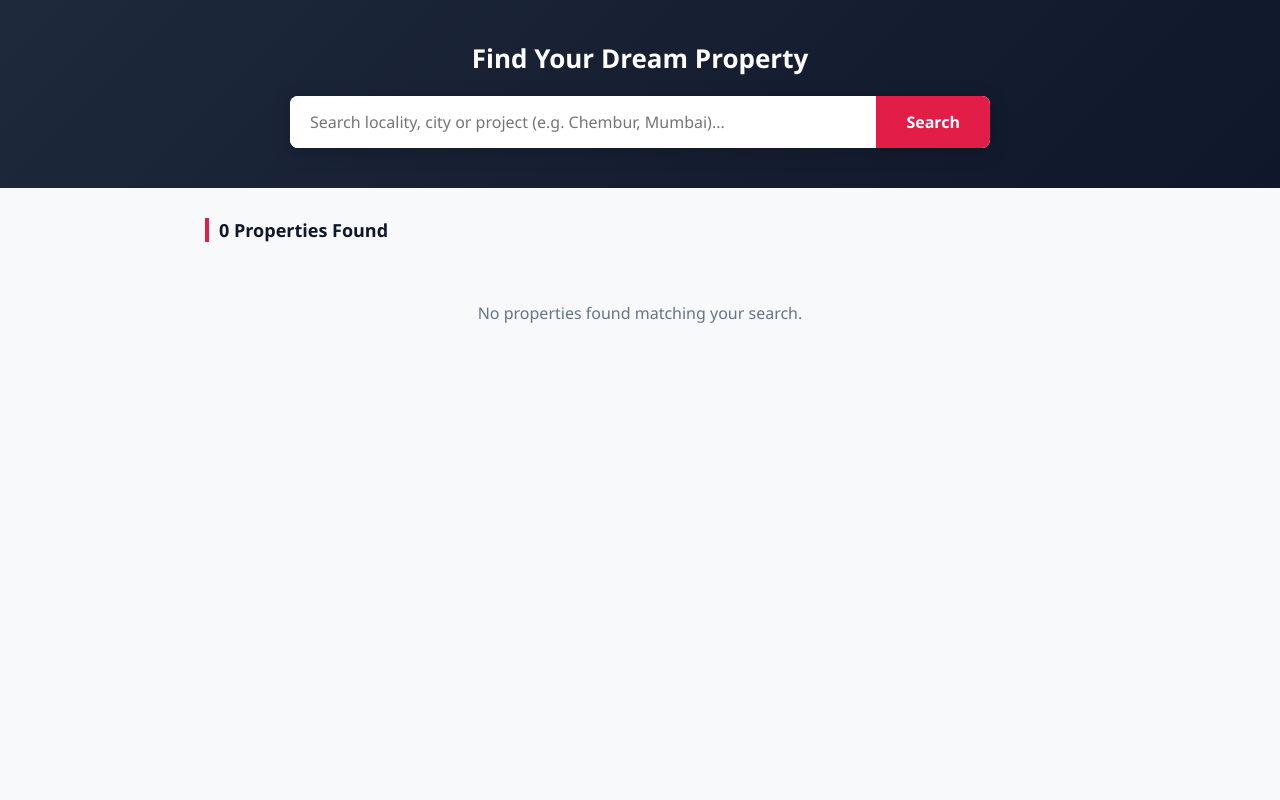
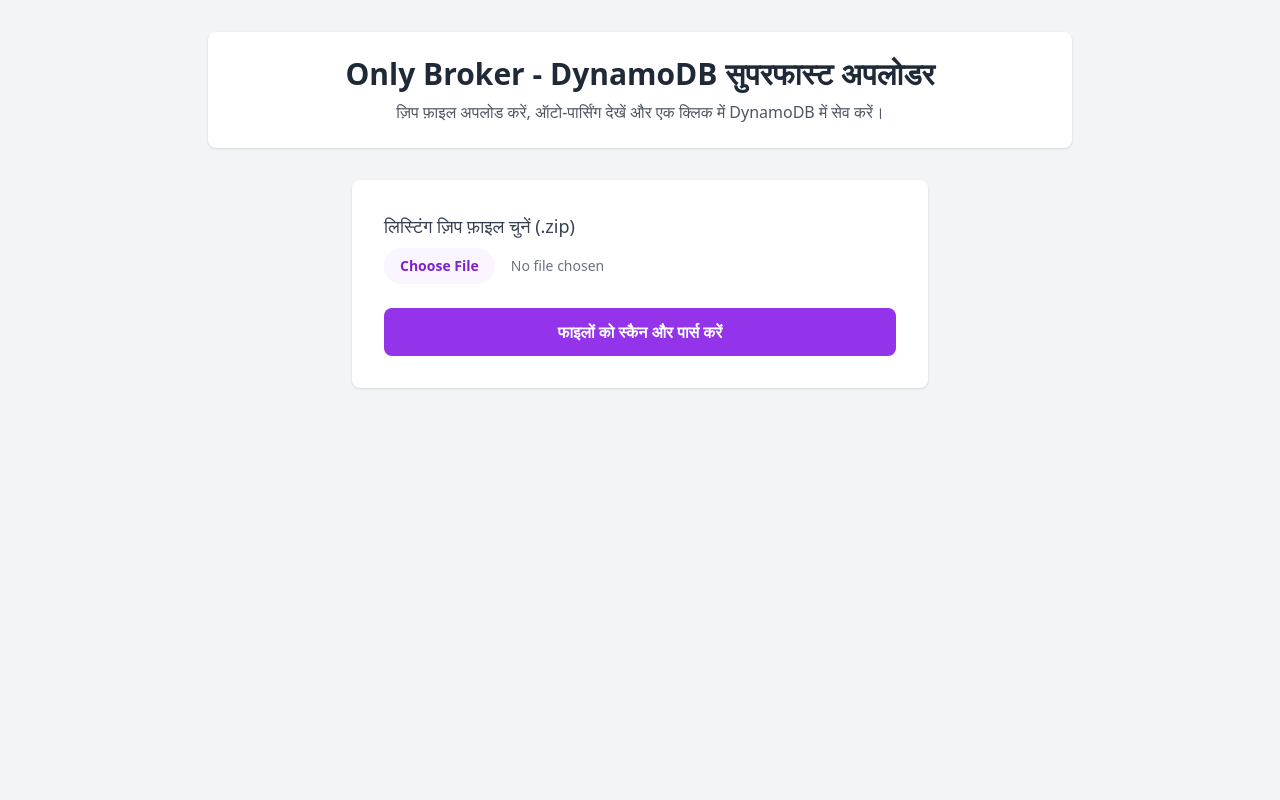
Before and after one commit to pawandevprasad03112010-crypto/S, a Flask app: page / in a window 1280 px wide. Run offline with Flask 3, Linux system fonts and the light colour scheme; data that the repository does not hold is empty; some libraries are stand-ins or nearby versions.

Commit message:
Update index.html

```diff
--- a/templates/index.html
+++ b/templates/index.html
@@ -1,195 +1,132 @@
 <!DOCTYPE html>
-<html lang="en">
+<html lang="hi">
 <head>
     <meta charset="UTF-8">
     <meta name="viewport" content="width=device-width, initial-scale=1.0">
-    <title>Property Search - Real Estate</title>
-    <style>
-        * { box-sizing: border-box; margin: 0; padding: 0; font-family: 'Segoe UI', Tahoma, Geneva, Verdana, sans-serif; }
-        body { background: #f8f9fa; color: #333; padding-bottom: 40px; }
+    <title>Only Broker - DynamoDB Fast Bulk Uploader</title>
+    <script src="https://cdn.tailwindcss.com"></script>
+</head>
+<body class="bg-gray-100 min-h-screen font-sans">
+    <div class="container mx-auto px-4 py-8 max-w-4xl">
+        <header class="bg-white shadow rounded-lg p-6 mb-8 text-center">
+            <h1 class="text-3xl font-bold text-gray-800">Only Broker - DynamoDB सुपरफास्ट अपलोडर</h1>
+            <p class="text-gray-600 mt-2">ज़िप फ़ाइल अपलोड करें, ऑटो-पार्सिंग देखें और एक क्लिक में DynamoDB में सेव करें।</p>
+        </header>
 
-        /* Header / Search Section */
-        .hero-section { background: linear-gradient(135deg, #1e293b, #0f172a); padding: 40px 20px; text-align: center; color: white; margin-bottom: 30px; }
-        .hero-section h2 { margin-bottom: 20px; font-size: 26px; font-weight: 600; }
-        .search-container { max-width: 700px; margin: 0 auto; position: relative; }
-        .search-box { display: flex; background: white; border-radius: 8px; overflow: hidden; box-shadow: 0 4px 20px rgba(0,0,0,0.2); }
-        input[type="text"] { flex: 1; padding: 15px 20px; font-size: 16px; border: none; outline: none; color: #333; }
-        button.search-btn { padding: 0 30px; background: #e11d48; color: white; border: none; font-size: 16px; font-weight: 600; cursor: pointer; transition: background 0.2s; }
-        button.search-btn:hover { background: #be123c; }
+        <div class="bg-white shadow rounded-lg p-8 max-w-xl mx-auto mb-8">
+            <form id="upload-form" class="space-y-6">
+                <div>
+                    <label class="block text-lg font-medium text-gray-700 mb-2">लिस्टिंग ज़िप फ़ाइल चुनें (.zip)</label>
+                    <input type="file" id="zippfile" accept=".zip" required class="block w-full text-sm text-gray-500 file:mr-4 file:py-2 file:px-4 file:rounded-full file:border-0 file:text-sm file:font-semibold file:bg-purple-50 file:text-purple-700 hover:file:bg-purple-100">
+                </div>
+                <button type="submit" id="parse-btn" class="w-full bg-purple-600 text-white font-bold py-3 px-4 rounded-lg hover:bg-purple-700 transition">फाइलों को स्कैन और पार्स करें</button>
+            </form>
+        </div>
 
-        /* Auto-suggestions */
-        .suggestions { position: absolute; top: 60px; left: 0; right: 120px; background: white; border-radius: 0 0 8px 8px; z-index: 100; max-height: 220px; overflow-y: auto; text-align: left; box-shadow: 0 10px 25px rgba(0,0,0,0.15); }
-        .suggestion-item { padding: 12px 20px; cursor: pointer; border-bottom: 1px solid #f1f5f9; color: #1e293b; font-size: 14px; }
-        .suggestion-item:hover { background: #f1f5f9; color: #e11d48; font-weight: 500; }
+        <div id="result-section" class="hidden bg-white shadow rounded-lg p-6">
+            <div class="flex justify-between items-center mb-4 border-b pb-3">
+                <h2 class="text-xl font-bold text-gray-800">स्कैन परिणाम (Scan Results)</h2>
+                <span id="total-count" class="bg-purple-100 text-purple-800 text-lg font-bold px-4 py-1 rounded-full">कुल लिस्टिंग: 0</span>
+            </div>
 
-        /* Main Results Container */
-        .main-container { max-width: 900px; margin: 0 auto; padding: 0 15px; }
-        .listing-count { font-size: 18px; font-weight: 700; color: #0f172a; margin-bottom: 20px; display: none; border-left: 4px solid #e11d48; padding-left: 10px; }
+            <button onclick="uploadToDynamoDB()" id="upload-db-btn" class="w-full bg-green-600 text-white font-bold py-3 px-4 rounded-lg hover:bg-green-700 transition shadow-lg mb-6 text-lg">DynamoDB डेटाबेस में सभी अपलोड करें</button>
 
-        /* Property Card */
-        .property-card { background: white; border-radius: 12px; box-shadow: 0 4px 15px rgba(0,0,0,0.06); margin-bottom: 25px; display: flex; flex-direction: row; overflow: hidden; border: 1px solid #e2e8f0; transition: transform 0.2s, box-shadow 0.2s; cursor: pointer; position: relative; }
-        .property-card:hover { transform: translateY(-4px); box-shadow: 0 8px 25px rgba(0,0,0,0.12); }
+            <div id="loading-spinner" class="hidden text-center py-4 text-purple-600 font-semibold">
+                डेटाबेस में अपलोड हो रहा है... कृपया प्रतीक्षा करें ⏳
+            </div>
 
-        /* Property ID Badge */
-        .property-id-badge { position: absolute; top: 12px; left: 12px; background: rgba(15, 23, 42, 0.85); color: white; font-size: 11px; font-weight: 600; padding: 4px 8px; border-radius: 4px; z-index: 10; letter-spacing: 0.5px; }
+            <div id="success-box" class="hidden bg-green-50 border border-green-200 rounded-lg p-4 mb-4 text-green-800 font-medium"></div>
 
-        /* Horizontal Image Scroll Container */
-        .card-images-wrapper { width: 340px; position: relative; flex-shrink: 0; background: #000; }
-        .card-images { width: 340px; height: 240px; display: flex; overflow-x: auto; scroll-snap-type: x mandatory; scrollbar-width: none; }
-        .card-images::-webkit-scrollbar { display: none; }
-        .card-images img { width: 340px; height: 240px; object-fit: cover; scroll-snap-align: start; flex-shrink: 0; }
-
-        /* Scroll Hint Arrows/Indicator inside Image */
-        .scroll-hint { position: absolute; bottom: 10px; right: 10px; background: rgba(0,0,0,0.6); color: white; font-size: 11px; padding: 3px 8px; border-radius: 4px; pointer-events: none; }
-
-        /* Card Content */
-        .card-content { padding: 20px; flex: 1; display: flex; flex-direction: column; justify-content: space-between; }
-        .price { font-size: 26px; font-weight: 700; color: #e11d48; margin-bottom: 4px; }
-        .title { font-size: 18px; font-weight: 600; color: #1e293b; margin-bottom: 8px; }
-        .location { color: #64748b; font-size: 14px; margin-bottom: 15px; display: flex; align-items: center; gap: 5px; }
-
-        .specs { display: flex; gap: 12px; font-size: 13px; color: #475569; background: #f8fafc; padding: 12px; border-radius: 8px; border: 1px solid #e2e8f0; }
-        .specs div { flex: 1; text-align: center; border-right: 1px solid #cbd5e1; }
-        .specs div:last-child { border-right: none; }
-        .specs b { display: block; color: #0f172a; font-size: 14px; margin-top: 2px; }
-
-        /* Responsive design for mobiles */
-        @media (max-width: 768px) {
-            .property-card { flex-direction: column; }
-            .card-images-wrapper, .card-images, .card-images img { width: 100%; height: 220px; }
-        }
-    </style>
-</head>
-<body>
-
-<div class="hero-section">
-    <h2>Find Your Dream Property</h2>
-    <div class="search-container">
-        <div class="search-box">
-            <input type="text" id="searchQuery" placeholder="Search locality, city or project (e.g. Chembur, Mumbai)..." autocomplete="off">
-            <button class="search-btn" onclick="performSearch()">Search</button>
+            <div>
+                <h3 class="font-bold text-gray-700 mb-2">अपलोड हुई प्रॉपर्टी आईडीज़ (Property IDs):</h3>
+                <div id="ids-container" class="bg-gray-50 border rounded-lg p-4 max-h-60 overflow-y-auto text-xs font-mono text-gray-600 space-y-1">
+                    <!-- IDs here -->
                 </div>
-        <div id="suggestions" class="suggestions"></div>
+            </div>
         </div>
     </div>
 
-<div class="main-container">
-    <div id="listingCount" class="listing-count"></div>
-    <div id="resultsContainer"></div>
-</div>
+    <script>
+        let parsedListings = [];
 
-<script>
-    const searchInput = document.getElementById('searchQuery');
-    const suggestionsBox = document.getElementById('suggestions');
-    const resultsContainer = document.getElementById('resultsContainer');
-    const listingCountEl = document.getElementById('listingCount');
+        document.getElementById('upload-form').addEventListener('submit', async function(e) {
+            e.preventDefault();
+            const fileInput = document.getElementById('zippfile');
+            if(fileInput.files.length === 0) return;
 
-    // Load all properties on page load
-    window.onload = () => { performSearch(); };
+            const formData = new FormData();
+            formData.append('zippfile', fileInput.files[0]);
 
-    // Live search auto-suggestions
-    searchInput.addEventListener('input', async function() {
-        const query = this.value.trim();
-        if (query.length < 2) {
-            suggestionsBox.innerHTML = '';
-            return;
+            const btn = document.getElementById('parse-btn');
+            btn.textContent = 'स्कैन हो रहा है...';
+            btn.disabled = true;
+
+            try {
+                const response = await fetch('/parse-zip', {
+                    method: 'POST',
+                    body: formData
+                });
+                const result = await response.json();
+
+                if(response.ok) {
+                    parsedListings = result.listings;
+                    document.getElementById('total-count').textContent = `कुल लिस्टिंग: ${result.total}`;
+                    document.getElementById('result-section').classList.remove('hidden');
+
+                    // Show found IDs initially
+                    const container = document.getElementById('ids-container');
+                    container.innerHTML = '';
+                    result.listings.forEach((item, idx) => {
+                        container.innerHTML += `<div>#${idx+1}: ${item.property_id} (${item.filename})</div>`;
+                    });
+                } else {
+                    alert('पार्सिंग असफल: ' + result.detail);
                 }
-        try {
-            const res = await fetch(`/api/search?q=${encodeURIComponent(query)}`);
-            const data = await res.json();
-
-            suggestionsBox.innerHTML = '';
-            data.forEach(item => {
-                const loc = item.location || {};
-                const div = document.createElement('div');
-                div.className = 'suggestion-item';
-                div.innerText = `${loc.locality || ''}, ${loc.city || ''} - (${item.title || 'Property'}) [ID: ${item.property_id || 'N/A'}]`;
-                div.onclick = () => {
-                    searchInput.value = loc.locality || loc.city || '';
-                    suggestionsBox.innerHTML = '';
-                    displayResults(data);
-                };
-                suggestionsBox.appendChild(div);
-            });
-        } catch (err) {
-            console.error("Search error:", err);
+            } catch(err) {
+                alert('त्रुटि: ' + err.message);
+            } finally {
+                btn.textContent = 'फाइलों को स्कैन और पार्स करें';
+                btn.disabled = false;
             }
         });
 
-    async function performSearch() {
-        const query = searchInput.value.trim();
-        suggestionsBox.innerHTML = '';
+        async function uploadToDynamoDB() {
+            const btn = document.getElementById('upload-db-btn');
+            const spinner = document.getElementById('loading-spinner');
+            const successBox = document.getElementById('success-box');
+
+            btn.disabled = true;
+            spinner.classList.remove('hidden');
+            successBox.classList.add('hidden');
+
             try {
-            const res = await fetch(`/api/search?q=${encodeURIComponent(query)}`);
-            const data = await res.json();
-            displayResults(data);
-        } catch (err) {
-            console.error("Fetch error:", err);
-            resultsContainer.innerHTML = '<p style="text-align:center; color: #e11d48;">Error loading properties. Please try again.</p>';
+                const response = await fetch('/upload-dynamodb', {
+                    method: 'POST',
+                    headers: { 'Content-Type': 'application/json' },
+                    body: JSON.stringify({ listings: parsedListings })
+                });
+
+                const result = await response.json();
+                if(response.ok) {
+                    successBox.textContent = result.message;
+                    successBox.classList.remove('hidden');
+
+                    // Show successfully uploaded property IDs in exact lines
+                    const container = document.getElementById('ids-container');
+                    container.innerHTML = '<div class="text-green-600 font-bold mb-2">✓ DynamoDB में सफलतापूर्वक सेव हुई आईडीज़:</div>';
+                    result.saved_ids.forEach((id, idx) => {
+                        container.innerHTML += `<div class="text-green-700">✔ ${idx+1}. ${id}</div>`;
+                    });
+                } else {
+                    alert('अपलोड असफल: ' + result.detail);
+                }
+            } catch(err) {
+                alert('त्रुटि: ' + err.message);
+            } finally {
+                spinner.classList.add('hidden');
+                btn.disabled = false;
             }
         }
-
-    function displayResults(data) {
-        resultsContainer.innerHTML = '';
-        listingCountEl.style.display = 'block';
-        listingCountEl.innerText = `${data.length} Properties Found`;
-
-        if (data.length === 0) {
-            resultsContainer.innerHTML = '<p style="text-align:center; color: #64748b; padding: 40px;">No properties found matching your search.</p>';
-            return;
-        }
-
-        data.forEach(item => {
-            let imagesHtml = '';
-            const images = item.media && item.media.images ? item.media.images : (item.images || []);
-
-            if (Array.isArray(images) && images.length > 0) {
-                images.forEach(img => {
-                    imagesHtml += `<img src="${img}" alt="Property Image" onerror="this.src='https://images.unsplash.com/photo-1600585154340-be6161a56a0c?w=600'">`;
-                });
-            } else {
-                imagesHtml = `<img src="https://images.unsplash.com/photo-1600585154340-be6161a56a0c?w=600" alt="Default Image">`;
-            }
-
-            const specs = item.specifications || {};
-            const pricing = item.pricing || {};
-            const location = item.location || {};
-            const propertyId = item.property_id || 'N/A';
-
-            const card = document.createElement('div');
-            card.className = 'property-card';
-            card.setAttribute('data-property-id', propertyId); // DOM element में भी attribute जोड़ दिया है
-
-            // Card click handler: redirects to detail page unless user is dragging/scrolling images
-            card.onclick = (e) => {
-                if (!e.target.closest('.card-images')) {
-                    window.location.href = `/property/${propertyId}`;
-                }
-            };
-
-            card.innerHTML = `
-                <div class="property-id-badge">ID: ${propertyId}</div>
-                <div class="card-images-wrapper">
-                    <div class="card-images">${imagesHtml}</div>
-                    <div class="scroll-hint">↔ Swipe Images</div>
-                </div>
-                <div class="card-content">
-                    <div>
-                        <div class="price">${pricing.price_display || 'Price on Request'}</div>
-                        <div class="title">${specs.bhk_type || 'Residential'} Apartment in ${item.title || 'Exclusive Project'}</div>
-                        <div class="location">📍 ${location.full_address || location.locality || 'Prime Location'}</div>
-                    </div>
-                    <div class="specs">
-                        <div>Area <b>${specs.carpet_sqft || specs.builtup_sqft || 'N/A'} sqft</b></div>
-                        <div>Furnishing <b>${specs.furnishing_status || 'N/A'}</b></div>
-                        <div>Floor <b>${specs.floor_no !== undefined ? specs.floor_no : 'N/A'}/${specs.total_floors || 'N/A'}</b></div>
-                    </div>
-                </div>
-            `;
-            resultsContainer.appendChild(card);
-        });
-    }
     </script>
-
 </body>
 </html>
```
Lines whose indentation alone changed are shown as unchanged.
